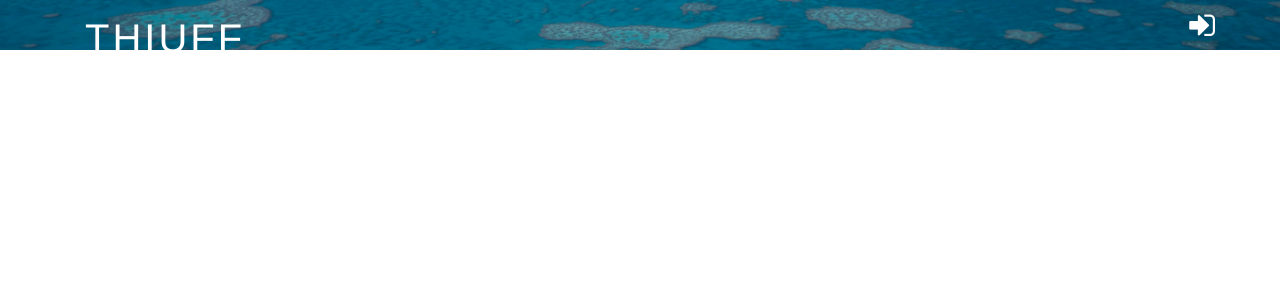
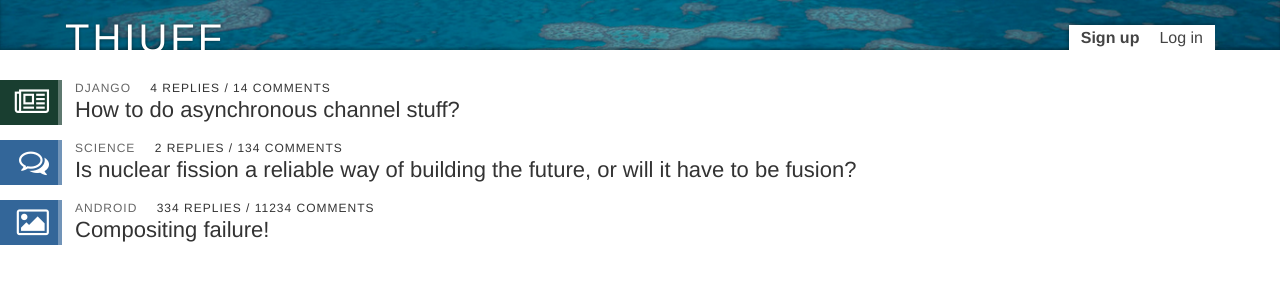
Before and after one commit to andrewgodwin/thiuff, a Django app: page / in a window 1280 px wide. Shown: the top 300 px of the page. Run offline with Django 3.2, Linux system fonts and the light colour scheme; parts of the project's set-up code (start-up, migrations or seed data) failed here and were passed over; some libraries are stand-ins or nearby versions.

Commit message:
More styling

```diff
--- a/static/css/style.css
+++ b/static/css/style.css
@@ -18,6 +18,7 @@ body {
     overflow: hidden;
     background: url("../images/header/reef.png");
     background-size: cover;
+    box-shadow: inset 0 -2px 3px rgba(0, 0, 0, 0.3);
 }
 
 .header {
@@ -31,23 +32,40 @@ body {
     .header .logo {
         position: absolute;
         bottom: -8px;
-        left: 20px;
+        left: 0px;
         color: white;
         font-size: 40px;
         text-transform: uppercase;
         letter-spacing: 3px;
+        text-shadow: 0 0 3px rgba(0, 0, 0, 0.6);
     }
-    .header .icon {
+    .header .nav {
         float: right;
-        margin: 10px 0 0 20px;
-        color: white;
-        font-size: 30px;
+        margin: 25px 0 0 0px;
+        padding: 5px 7px;
+        background: rgba(255, 255, 255, 0.5);
+        box-shadow: 0 0 6px 0 rgba(0, 0, 0, 0.5);
+        background: #fff;
+        color: #444;
+    }
+    .header .nav li {
+        float: right;
+        margin: 0 15px 0 5px;
+    }
+    .header .nav li:nth-child(1) {
+        margin-right: 5px;
+    }
+    .header .nav li.main {
+        font-weight: bold;
+    }
+    .header .nav a {
+        color: inherit;
+        text-decoration: none;
     }
 
 /* Content wrapper */
 
 .content {
-    overflow: hidden;
     width: 1150px;
     margin-top: 30px;
     margin-left: auto;
@@ -76,6 +94,44 @@ p {
     margin-left: auto;
     margin-right: auto;
 }
+
+/* Thread indexes */
+
+.thread {
+    margin: 0 0 15px -110px;
+    overflow: hidden;
+}
+    .thread .icon {
+        float: left;
+        margin: 0;
+        padding: 0 13px 0 0;
+        width: 94px;
+        height: 100%;
+        background: #369;
+        color: #fff;
+        font-size: 30px;
+        text-align: right;
+        line-height: 45px;
+        box-shadow: inset -4px 0 0 rgba(255, 255, 255, 0.3);
+    }
+    .thread h3 {
+        margin: 0 0 5px 120px;
+        padding: 2px 0 0 0;
+        color: #666;
+        text-transform: uppercase;
+        font-size: 12px;
+        letter-spacing: 1px;
+    }
+    .thread h4 {
+        margin: 5px 0 0 120px;
+        color: #333;
+        font-size: 22px;
+    }
+    .thread .stats {
+        padding: 0 0 0 15px;
+        color: #333;
+    }
+
 
 /* Buttons */
 
--- a/templates/base.html
+++ b/templates/base.html
@@ -17,12 +17,15 @@
 	<div class="header-wrapper">
 		<div class="header" style="{% block header_style %}{% endblock %}">
 			<a href="/" class="logo">Thiuff</a>
-			{% if user.is_authenticated %}
-				<a href="/auth/logout/" class="icon"><i class="fa fa-cog"></i></a>
-				<a href="#" class="icon"><i class="fa fa-circle-o"></i></a>
-			{% else %}
-				<a href="/auth/login/" class="icon"><i class="fa fa-sign-in"></i></a>
-			{% endif %}
+			<ul class="nav">
+				{% if user.is_authenticated %}
+					<li><a href="#">0 replies</li>
+					<li class="main"><a href="/auth/logout/">{{ user.username }}</a></li>
+				{% else %}
+					<li><a href="/auth/login/">Log in</a></li>
+					<li class="main"><a href="/auth/login/">Sign up</a></li>
+				{% endif %}
+			</ul>
 		</div>
 	</div>
 
--- a/templates/index.html
+++ b/templates/index.html
@@ -3,4 +3,23 @@
 {% block wholetitle %}Thiuff{% endblock %}
 
 {% block content %}
+
+    <div class="threads">
+        <div class="thread">
+            <span class="icon" style="background: #193E30"><i class="fa fa-newspaper-o"></i></span>
+            <h3>Django <span class="stats">4 replies / 14 comments</span></h3>
+            <h4>How to do asynchronous channel stuff?</h4>
+        </div>
+        <div class="thread">
+            <span class="icon"><i class="fa fa-comments-o"></i></span>
+            <h3>Science <span class="stats">2 replies / 134 comments</span></h3>
+            <h4>Is nuclear fission a reliable way of building the future, or will it have to be fusion?</h4>
+        </div>
+        <div class="thread">
+            <span class="icon"><i class="fa fa-picture-o"></i></span>
+            <h3>Android <span class="stats">334 replies / 11234 comments</span></h3>
+            <h4>Compositing failure!</h4>
+        </div>
+    </div>
+
 {% endblock %}
```
